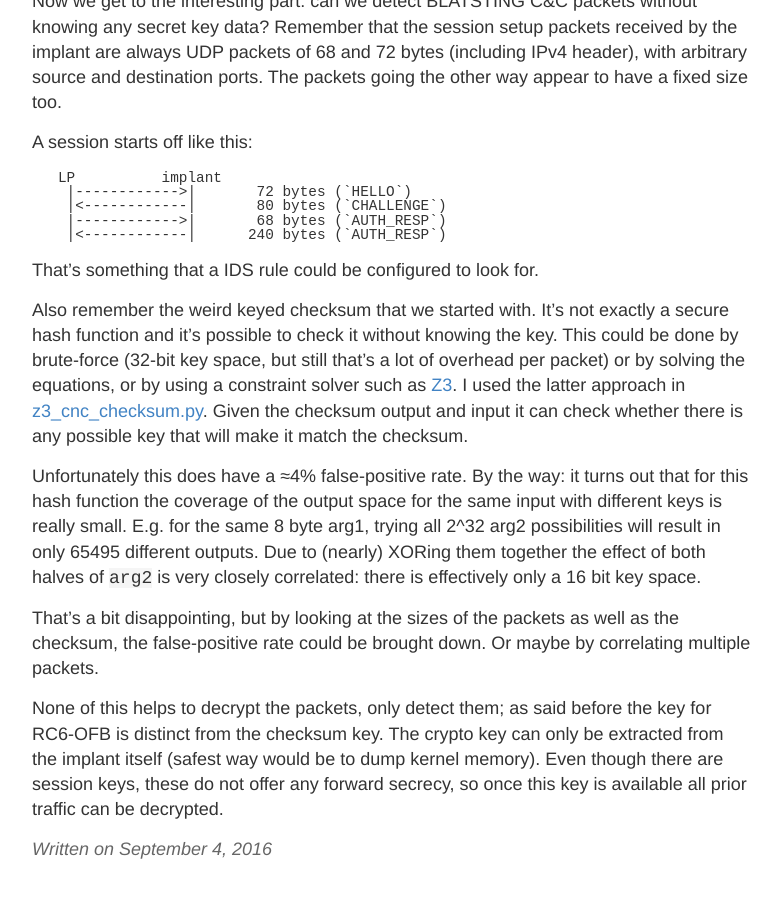
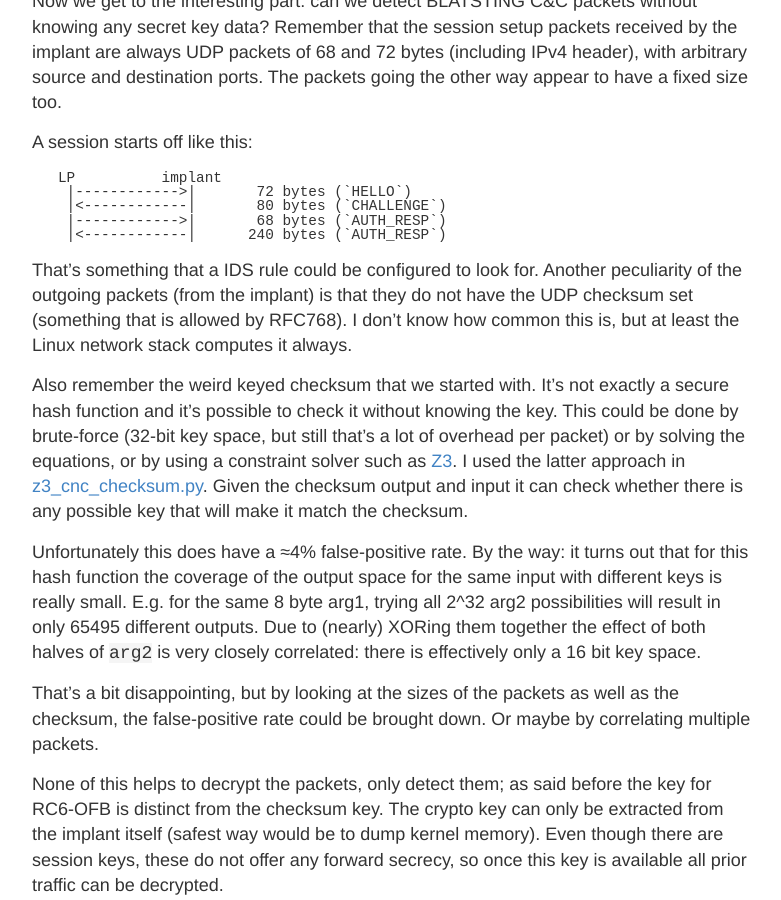
Before and after one commit to laanwj/laanwj.github.io, a Jekyll site: the page built from _posts/2016-09-04-blatsting-command-and-control.md, in a window 1280 px wide and 900 px high, scrolled down 3996 px. Shown: the whole window, without its empty margins (248-1029 px from the left). Built offline with Jekyll 4.4.1, drawn with Linux system fonts in a browser that asks for light colours.

Commit message:
outgoing UDP packets have checksum 0

```diff
--- a/_posts/2016-09-04-blatsting-command-and-control.md
+++ b/_posts/2016-09-04-blatsting-command-and-control.md
@@ -166,7 +166,7 @@ A session starts off like this:
     |<------------|      240 bytes (`AUTH_RESP`)
 </pre>
 
-That's something that a IDS rule could be configured to look for.
+That's something that a IDS rule could be configured to look for. Another peculiarity of the outgoing packets (from the implant) is that they do not have the UDP checksum set (something that is allowed by RFC768). I don't know how common this is, but at least the Linux network stack computes it always.
 
 Also remember the weird keyed checksum that we started with. It's not exactly a secure hash function and it's possible to check it without knowing the key. This could be done by brute-force (32-bit key space, but still that's a lot of overhead per packet) or by solving the equations, or by using a constraint solver such as [Z3](https://github.com/Z3Prover/z3). I used the latter approach in [z3_cnc_checksum.py]({{ site.baseurl }}/assets/2016-09-04-blatsting-command-and-control/z3_cnc_checksum.py). Given the checksum output and input it can check whether there is any possible key that will make it match the checksum.
 
```
